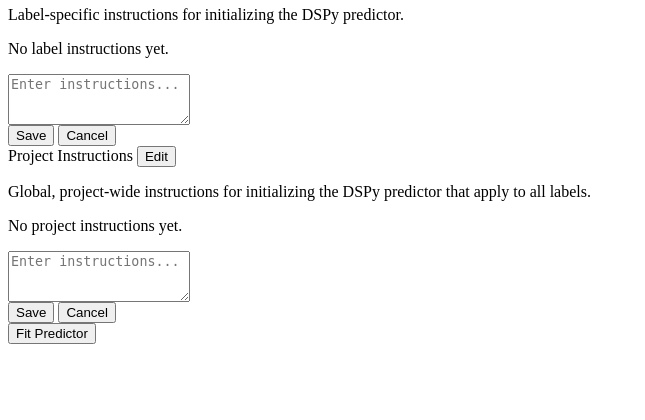
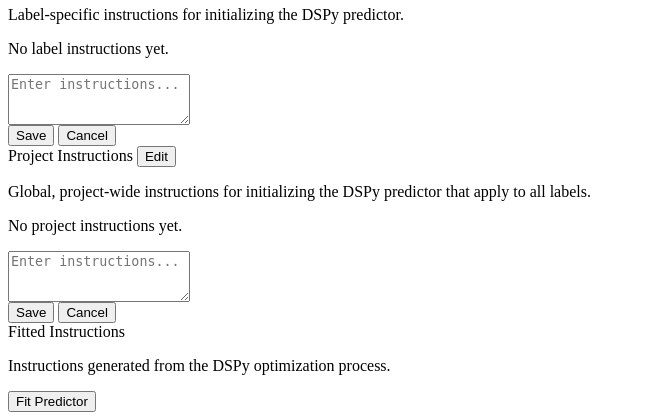
Before and after one commit to freelawproject/classifier-experiments, a Python web app: template clx/app/templates/search/predictor_tab.html in a window 1280 px wide. Shown: the part 383-803 px from the top of the page, without its empty margins (0-645 px from the left). Before the commit the page ends 727 px from the top, so only its background shows below. Run offline with Jinja, Linux system fonts and the light colour scheme; the template is opened without the code that fills it, so the values that code supplies are empty.

Commit message:
feat(app): show fitted dspy prompt on predictor tab
Fixes: #98

```diff
--- a/clx/app/templates/search/predictor_tab.html
+++ b/clx/app/templates/search/predictor_tab.html
@@ -281,6 +281,15 @@
                             </div>
                         </div>
                     </div>
+                    <div x-show="labels?.[activeLabelId]?.predictor_data?.state?.signature?.instructions ">
+                        <div class="flex items-center justify-between">
+                            <label class="block text-sm font-medium text-gray-700 mb-1">Fitted Instructions</label>
+                        </div>
+                        <p class="text-xs text-gray-500 mb-1">Instructions generated from the DSPy optimization process.</p>
+                        <div class="mt-2 rounded-md border border-gray-200 bg-gray-50 p-3">
+                            <pre class="text-gray-800 text-sm whitespace-pre-wrap break-words" x-text="labels?.[activeLabelId]?.predictor_data?.state?.signature?.instructions || ''"></pre>
+                        </div>
+                    </div>
                 </div>
                 <!-- Buttons -->
                 <div class="flex gap-3 justify-end">
```
